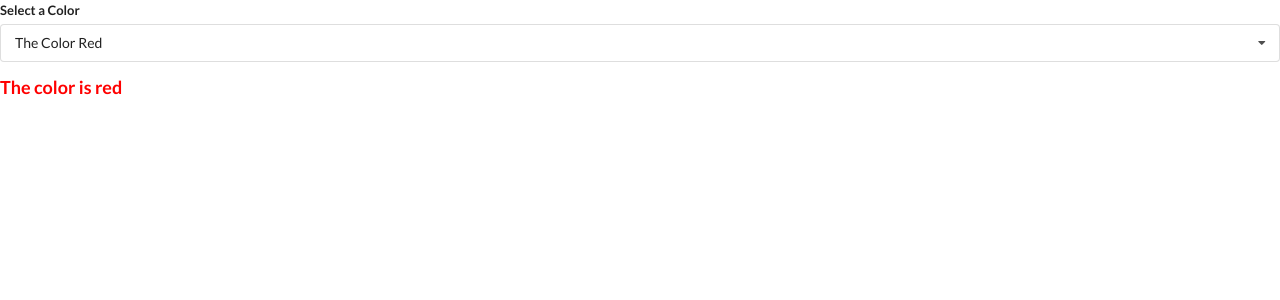
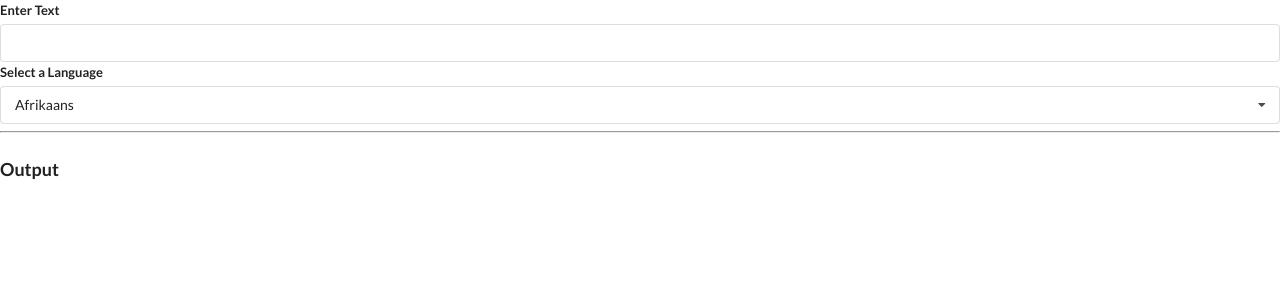
Before and after one commit to nehemias-bit/widgets, a React (Create React App) app: page / in a window 1280 px wide. Shown: the top 300 px of the page. Built offline with nearby package versions, Linux system fonts and the light colour scheme; no server answers.

Commit message:
implemented convert component

```diff
--- a/src/components/App.js
+++ b/src/components/App.js
@@ -1,19 +1,9 @@
-import React, { useState } from 'react';
+import React from 'react';
 // import Accordion from './Accordion';
 // import Search from './Search';
-import Dropdown from './Dropdown';
+// import Dropdown from './Dropdown';
 import Translate from './Translate';
 
-const options = [{
-  label: 'The Color Red',
-  value: 'red'
-}, {
-  label: 'The Color Green',
-  value: 'green'
-}, {
-  label: 'A Shade of Blue',
-  value: 'blue'
-}];
 
 // const items = [
 //   {
@@ -31,14 +21,10 @@ const options = [{
 
 const App = () => {
 
-  const [selected, setSelected] = useState(options[0]);
 
   return (
     <div>
-      <Dropdown
-        options={options}
-        selected={selected}
-        onSelectedChange={setSelected} />
+      <Translate />
     </div>
   );
 };
--- /dev/null
+++ b/src/components/Convert.js
@@ -0,0 +1,51 @@
+import axios from 'axios';
+import React, { useEffect, useState } from 'react';
+
+
+const Convert = ({ language, text }) => {
+
+  const [translatedText, setTranslatedText] = useState('');
+  const [debounceText, setDebounceText] = useState(text);
+
+  useEffect(() => {
+
+    const timerId = setTimeout(() => {
+      setDebounceText(text);
+    }, 500);
+
+    return () => {
+      clearTimeout(timerId);
+    }
+  }, [text]);
+
+  useEffect(() => {
+
+    const doTranslation = async () => {
+      const { data } = await axios.post(`https://translation.googleapis.com/language/translate/v2`, {}, {
+        params: {
+          q: debounceText,
+          target: language.value,
+          key: 'AIzaSyCHUCmpR7cT_yDFHC98CZJy2LTms-IwDlM'
+        }
+      });
+
+      const finalTrans = debounceText ? data.data.translations[0].translatedText : '';
+      setTranslatedText(finalTrans);
+
+    }
+
+    doTranslation();
+
+  }, [debounceText, language]);
+
+  return (
+    <div>
+      <h1 className='ui header'>
+        {translatedText}
+      </h1>
+    </div>
+  );
+
+}
+
+export default Convert;
--- a/src/components/Dropdown.js
+++ b/src/components/Dropdown.js
@@ -1,6 +1,6 @@
 import React, { useState, useEffect, useRef } from 'react';
 
-const Dropdown = ({ options, selected, onSelectedChange }) => {
+const Dropdown = ({ options, selected, onSelectedChange, label }) => {
 
   const [open, setOpen] = useState(false);
   const ref = useRef();
@@ -37,12 +37,10 @@ const Dropdown = ({ options, selected, onSelectedChange }) => {
     );
   });
 
-  console.log(ref.current);
-
   return (
     <div ref={ref} className='ui form'>
       <div className='field'>
-        <label className='label'>Select a Color</label>
+        <label className='label'>{label}</label>
         <div onClick={() => {
           setOpen(!open);
         }}
@@ -54,11 +52,6 @@ const Dropdown = ({ options, selected, onSelectedChange }) => {
           </div>
         </div>
       </div>
-
-      <div>
-        <h3 style={{ color: `${selected.value}` }}>{`The color is ${selected.value}`}</h3>
-      </div>
-
     </div>
   );
 }
--- a/src/components/Translate.js
+++ b/src/components/Translate.js
@@ -1,9 +1,57 @@
-import React from 'react';
+import React, { useState } from 'react';
+import Convert from './Convert';
+import Dropdown from './Dropdown';
+
+const options = [
+  {
+    label: 'Afrikaans',
+    value: 'af'
+  },
+  {
+    label: 'Arabic',
+    value: 'ar'
+  },
+  {
+    label: 'Hindi',
+    value: 'hi'
+  },
+  {
+    label: 'Spanish',
+    value: 'es-ES'
+  }
+];
 
 const Translate = () => {
 
+  const [language, setLanguage] = useState(options[0]);
+  const [text, setText] = useState('');
+
   return (
-    <div>Translate</div>
+
+    <div>
+      <div className='ui form'>
+        <div className='field'>
+          <label>Enter Text</label>
+          <input value={text} onChange={(e) => setText(e.target.value)} />
+        </div>
+
+      </div>
+
+
+      <Dropdown
+        label="Select a Language"
+        selected={language}
+        onSelectedChange={setLanguage}
+        options={options} />
+
+      <hr />
+      <h3 className='ui header'>Output</h3>
+
+      <Convert
+        text={text}
+        language={language}
+      />
+    </div>
   );
 }
 
```
